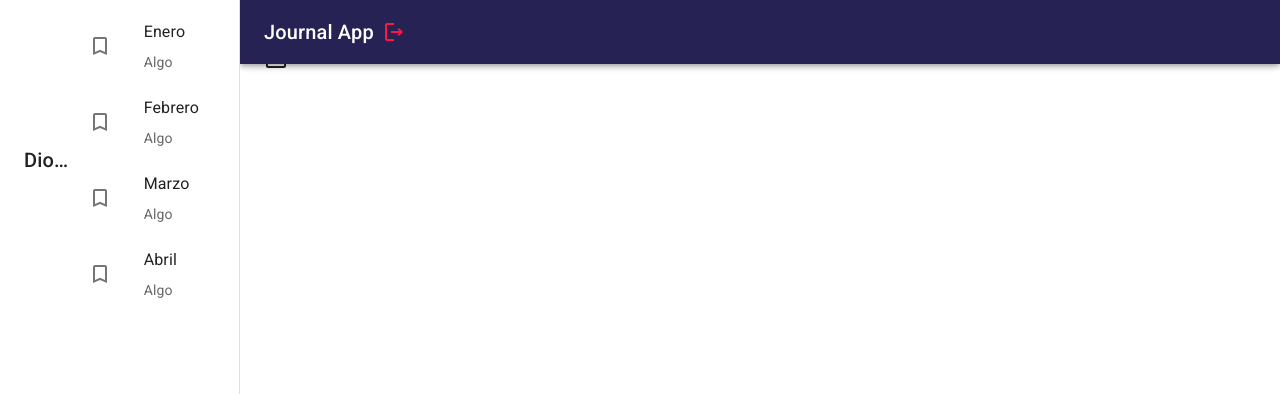
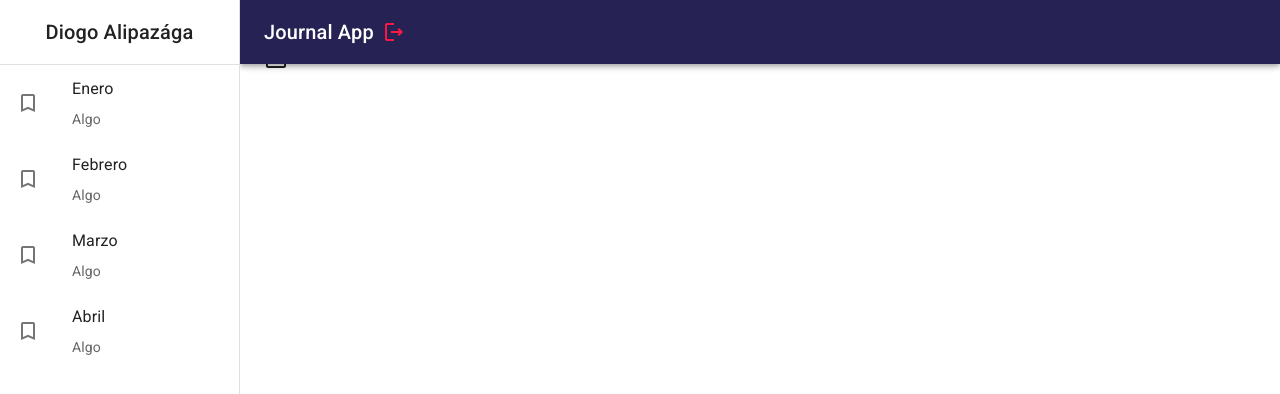
Before and after one commit to DiogoAlip/JournalApp, a React (Vite) app: page / in a window 1280 px wide. Shown: the top 394 px of the page. Built offline with nearby package versions, Linux system fonts and the light colour scheme.

Commit message:
fix: SideBar's width ajusted

```diff
--- a/src/journal/components/SideBar.tsx
+++ b/src/journal/components/SideBar.tsx
@@ -24,22 +24,37 @@ export const SideBar = ({ drawerWidth = 240 }) => {
         open
         sx={{
           display: { xs: "block" },
-          "& .MuiDrawer-paper": { boxSizing: "border-box", width: drawerWidth },
+          "& .MuiDrawer-paper": {
+            boxSizing: "border-box",
+            width: drawerWidth,
+          },
         }}
       >
-        <Toolbar>
-          <Typography variant="h6" noWrap component="div">
+        <Toolbar
+          sx={{
+            display: "block",
+            flexDirection: "column",
+          }}
+          disableGutters
+        >
+          <Typography
+            variant="h6"
+            noWrap
+            component="div"
+            sx={{ padding: 2 }}
+            align="center"
+          >
             Diogo Alipazága
           </Typography>
           <Divider />
-          <List>
+          <List disablePadding>
             {["Enero", "Febrero", "Marzo", "Abril"].map((text) => (
-              <ListItem key={text} disablePadding>
+              <ListItem key={text} sx={{ padding: 0 }}>
                 <ListItemButton>
                   <ListItemIcon>
                     <TurnedInNot />
                   </ListItemIcon>
-                  <Grid container>
+                  <Grid container display="flex" flexDirection="column">
                     <ListItemText primary={text} />
                     <ListItemText secondary={"Algo"} />
                   </Grid>
@@ -47,6 +62,8 @@ export const SideBar = ({ drawerWidth = 240 }) => {
               </ListItem>
             ))}
           </List>
+          {/*
+           */}
         </Toolbar>
       </Drawer>
     </Box>
```
